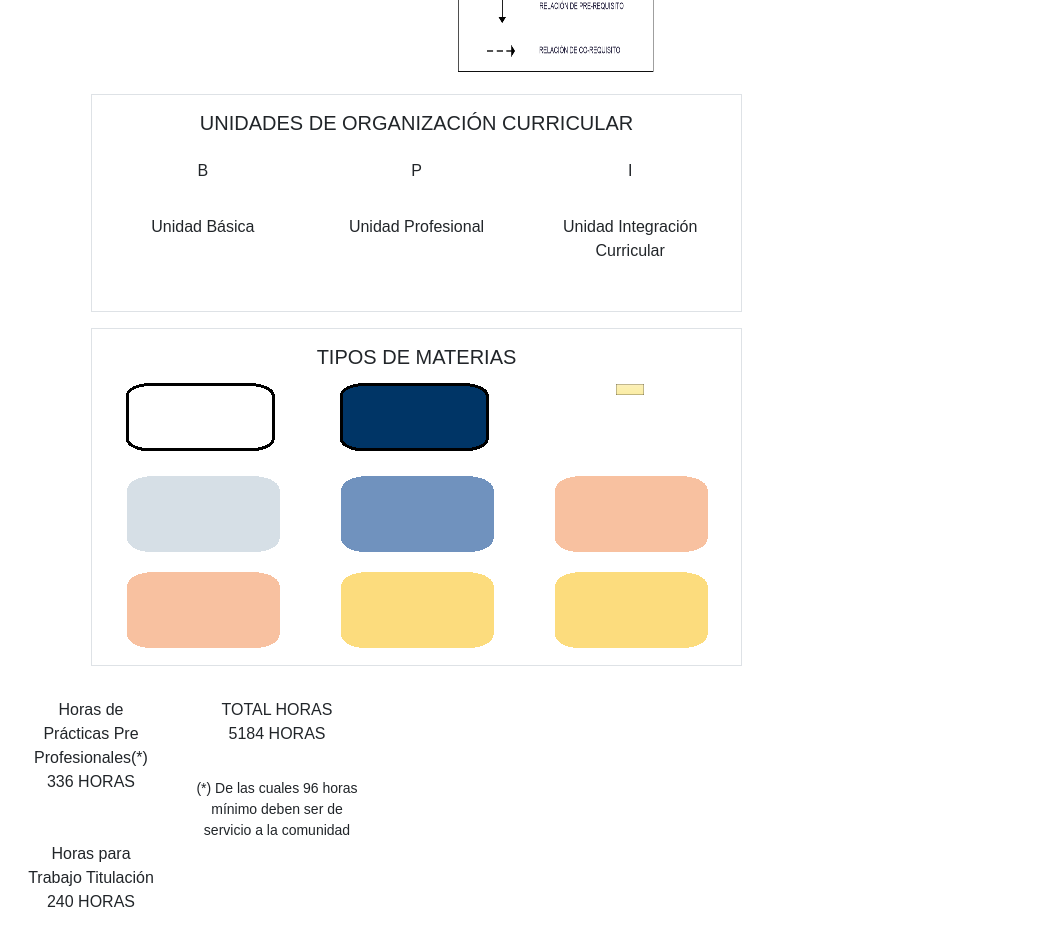
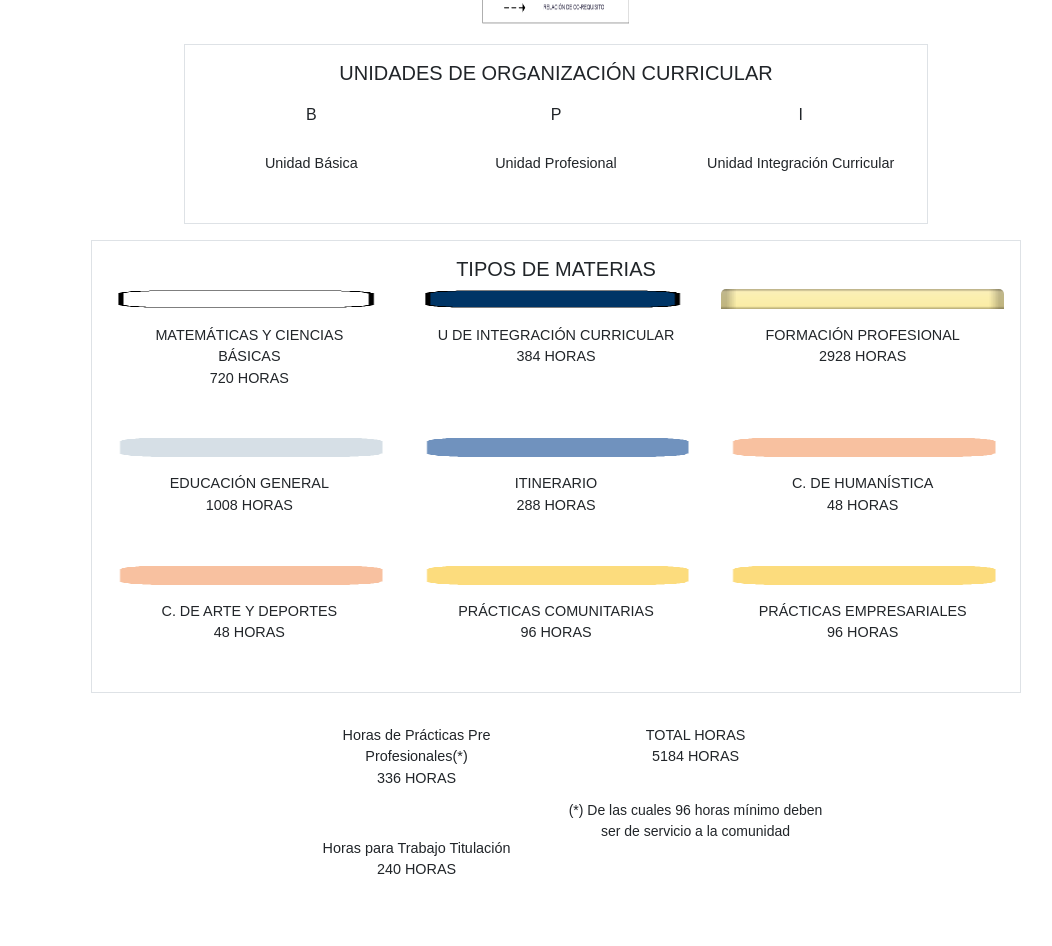
Before and after one commit to FabrazJ/Front2015_K, a React (Create React App) app: page / in a window 1280 px wide. Shown: the part 1100-2046 px from the top of the page, without its empty margins (84-1136 px from the left). Built offline with nearby package versions, Linux system fonts and the light colour scheme.

Commit message:
Actualizacion

```diff
--- a/src/components/Simbologia.js
+++ b/src/components/Simbologia.js
@@ -1,27 +1,27 @@
 import React from 'react';
-import { Container, Row, Col, Card, Image, Table } from 'react-bootstrap';
-import simbologiaImage from '../img/Simbologia.PNG'
-import Titulacion from '../img/Titulacion.png'
-import Matematicas from '../img/Matematicas.png'
-import FormProfesional from '../img/FormPROFESIONAL.png'
-import EducacionGeneral from '../img/eduacionGeneral.png'
-import Itinerario2 from '../img/Itinerario2.png'
-import ComplementariaA from '../img/complementariaA.png'
-import Practicas from '../img/practicas.png'
+import { Container, Row, Col, Card, Image } from 'react-bootstrap';
+import simbologiaImage from '../img/Simbologia.PNG';
+import Titulacion from '../img/Titulacion.png';
+import Matematicas from '../img/Matematicas.png';
+import FormProfesional from '../img/FormPROFESIONAL.png';
+import EducacionGeneral from '../img/eduacionGeneral.png';
+import Itinerario2 from '../img/Itinerario2.png';
+import ComplementariaA from '../img/complementariaA.png';
+import Practicas from '../img/practicas.png';
 
 const Simbologia = () => {
     return (
         <Container>
-            <Row>
-                {/* Imagen principal */}
-                <Col md={{ span: 4, offset: 4 }} className="text-center mb-3">
-                <Image src={simbologiaImage} alt="Simbologia" width={200} height={200} />
+            {/* Simbologia Image */}
+            <Row className="justify-content-center mb-3">
+                <Col xs="auto">
+                    <Image src={simbologiaImage} alt="Simbologia" width={150} height={150} />
                 </Col>
             </Row>
 
             {/* Unidades de Organización Curricular */}
-            <Row className="mb-3">
-                <Col lg={{ span: 7, offset: 1 }} className="table-bordered p-3">
+            <Row className="justify-content-center mb-3">
+                <Col xs={8} className="p-3 border">
                     <h5 className="text-center">UNIDADES DE ORGANIZACIÓN CURRICULAR</h5>
                     <Row className="text-center">
                         <Col><CardComponent letra="B" label="Unidad Básica" /></Col>
@@ -32,34 +32,34 @@ const Simbologia = () => {
             </Row>
 
             {/* Tipos de Materias */}
-            <Row className="mb-3">
-                <Col lg={{ span: 7, offset: 1 }} className="table-bordered p-3">
+            <Row className="justify-content-center mb-3">
+                <Col xs={10} className="p-3 border">
                     <h5 className="text-center">TIPOS DE MATERIAS</h5>
                     <Row className="text-center">
-                        <Col><Image src={Matematicas} label="MATEMÁTICAS Y CIENCIAS BÁSICAS" hours="720" /></Col>
-                        <Col><Image src={Titulacion} label="U DE INTEGRACIÓN CURRICULAR" hours="384" /></Col>
-                        <Col><Image src={FormProfesional}  label="FORMACIÓN PROFESIONAL" hours="2928" /></Col>
+                        <Col><ImageLabel imageSrc={Matematicas} label="MATEMÁTICAS Y CIENCIAS BÁSICAS" hours="720" /></Col>
+                        <Col><ImageLabel imageSrc={Titulacion} label="U DE INTEGRACIÓN CURRICULAR" hours="384" /></Col>
+                        <Col><ImageLabel imageSrc={FormProfesional} label="FORMACIÓN PROFESIONAL" hours="2928" /></Col>
                     </Row>
                     <Row className="mt-3 text-center">
-                        <Col><Image src={EducacionGeneral}  label="EDUCACIÓN GENERAL" hours="1008" /></Col>
-                        <Col><Image src={Itinerario2}  label="ITINERARIO" hours="288" /></Col>
-                        <Col><Image src={ComplementariaA}  label="C. DE HUMANÍSTICA" hours="48" /></Col>
+                        <Col><ImageLabel imageSrc={EducacionGeneral} label="EDUCACIÓN GENERAL" hours="1008" /></Col>
+                        <Col><ImageLabel imageSrc={Itinerario2} label="ITINERARIO" hours="288" /></Col>
+                        <Col><ImageLabel imageSrc={ComplementariaA} label="C. DE HUMANÍSTICA" hours="48" /></Col>
                     </Row>
                     <Row className="mt-3 text-center">
-                        <Col><Image src={ComplementariaA}  label="C. DE ARTE Y DEPORTES" hours="48" /></Col>
-                        <Col><Image src={Practicas}  label="PRÁCTICAS COMUNITARIAS" hours="96" /></Col>
-                        <Col><Image src={Practicas} label="PRÁCTICAS EMPRESARIALES" hours="96" /></Col>
+                        <Col><ImageLabel imageSrc={ComplementariaA} label="C. DE ARTE Y DEPORTES" hours="48" /></Col>
+                        <Col><ImageLabel imageSrc={Practicas} label="PRÁCTICAS COMUNITARIAS" hours="96" /></Col>
+                        <Col><ImageLabel imageSrc={Practicas} label="PRÁCTICAS EMPRESARIALES" hours="96" /></Col>
                     </Row>
                 </Col>
             </Row>
 
             {/* Totales de Horas */}
-            <Row className="mb-3">
-                <Col lg={2} className="text-center">
+            <Row className="justify-content-center mb-3">
+                <Col xs={3} className="text-center">
                     <CardComponent label="Horas de Prácticas Pre Profesionales(*)" hours="336" />
                     <CardComponent label="Horas para Trabajo Titulación" hours="240" />
                 </Col>
-                <Col lg={2} className="text-center">
+                <Col xs={3} className="text-center">
                     <CardComponent label="TOTAL HORAS" hours="5184" />
                     <p className="small">(*) De las cuales 96 horas mínimo deben ser de servicio a la comunidad</p>
                 </Col>
@@ -70,8 +70,8 @@ const Simbologia = () => {
 
 const CardComponent = ({ letra, label, hours }) => (
     <Card className="text-center mb-3" style={{ border: 'none' }}>
-        {letra && <Card.Body className="divImagen">{letra}</Card.Body>}
-        <Card.Body className="divEtiqueta">
+        {letra && <Card.Body className="divImagen" style={{ padding: '10px' }}>{letra}</Card.Body>}
+        <Card.Body className="divEtiqueta" style={{ fontSize: '0.9rem' }}>
             {label}<br />{hours && <span>{hours} HORAS</span>}
         </Card.Body>
     </Card>
@@ -79,8 +79,8 @@ const CardComponent = ({ letra, label, hours }) => (
 
 const ImageLabel = ({ imageSrc, label, hours }) => (
     <Card className="text-center mb-3" style={{ border: 'none' }}>
-        <Card.Img variant="top" src={imageSrc} height={14} width={32} />
-        <Card.Body className="divEtiqueta">
+        <Card.Img variant="top" src={imageSrc} height={20} width={40} />
+        <Card.Body className="divEtiqueta" style={{ fontSize: '0.9rem' }}>
             {label}<br /><span>{hours} HORAS</span>
         </Card.Body>
     </Card>
```
